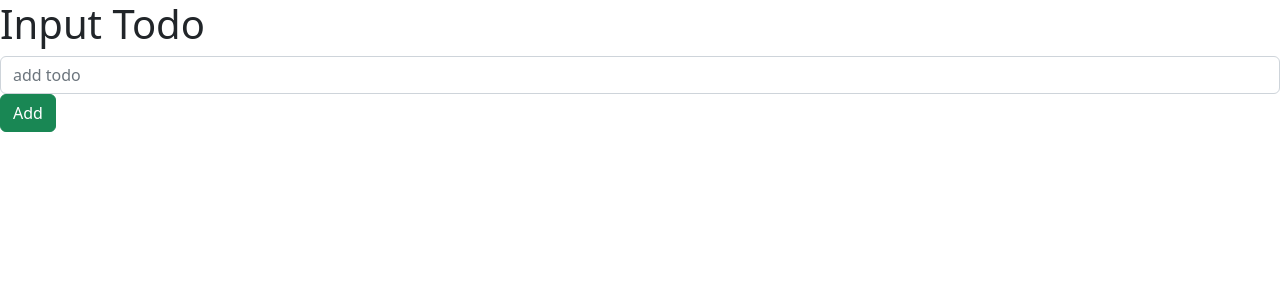
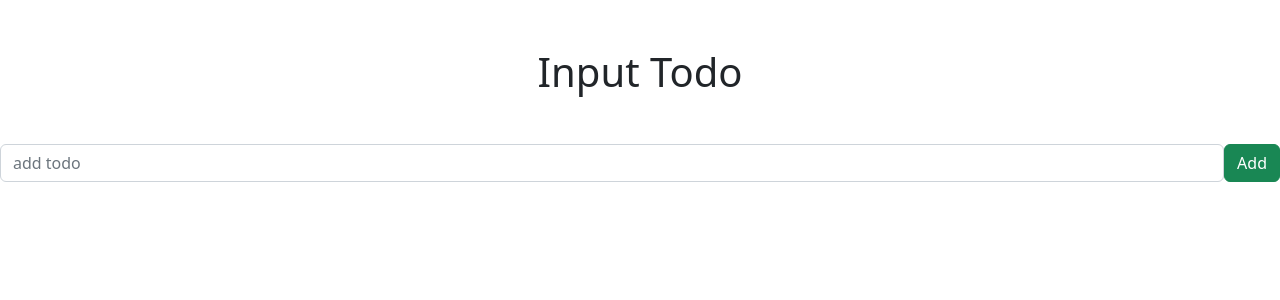
Before and after one commit to EphraimB/pern-todo-list, a React (Create React App) app in the folder client/: page / in a window 1280 px wide. Shown: the top 300 px of the page. Built offline with nearby package versions, Linux system fonts and the light colour scheme.

Commit message:
Improved styles.

```diff
--- a/client/src/components/InputTodo.js
+++ b/client/src/components/InputTodo.js
@@ -5,8 +5,8 @@ import Form from 'react-bootstrap/Form';
 const InputTodo = () => {
   return (
     <Fragment>
-      <h1>Input Todo</h1>
-      <Form>
+      <h1 className="text-center my-5">Input Todo</h1>
+      <Form className="d-flex">
         <Form.Control type="text" placeholder="add todo" />
         <Button variant="success">Add</Button>
       </Form>
```
